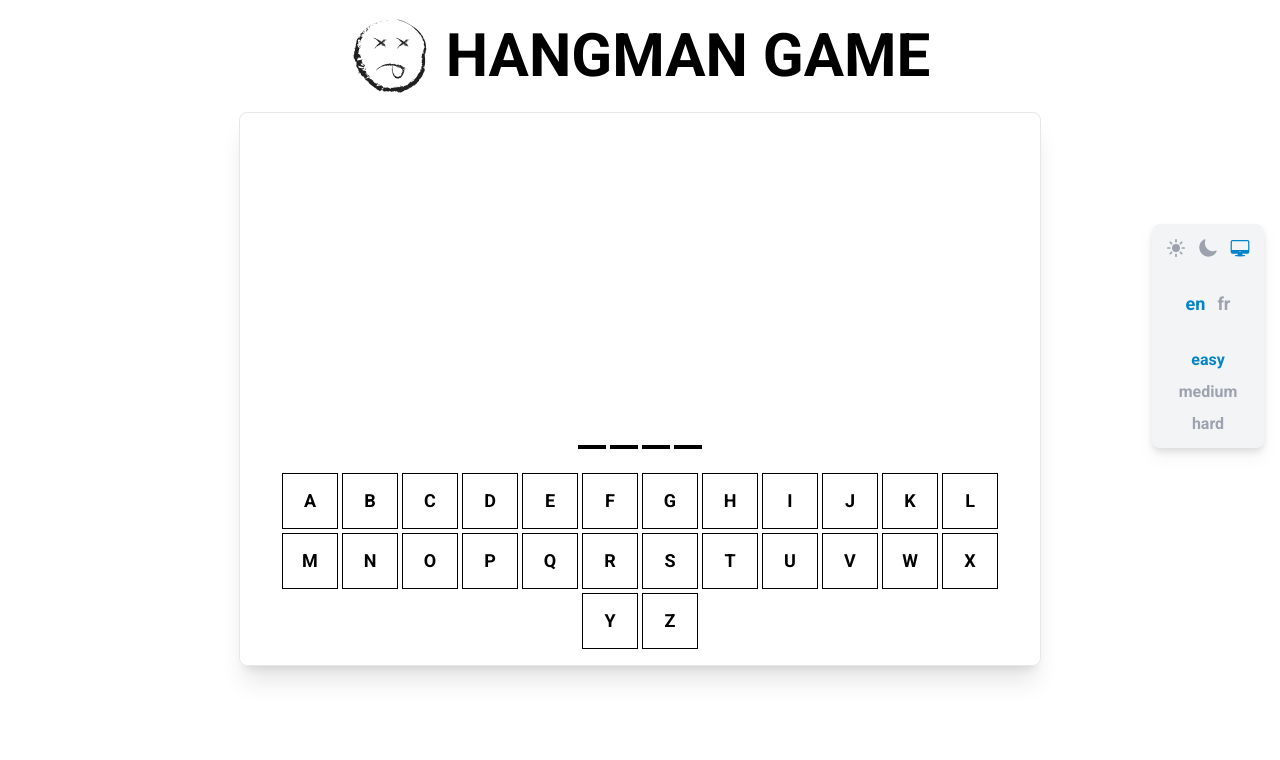
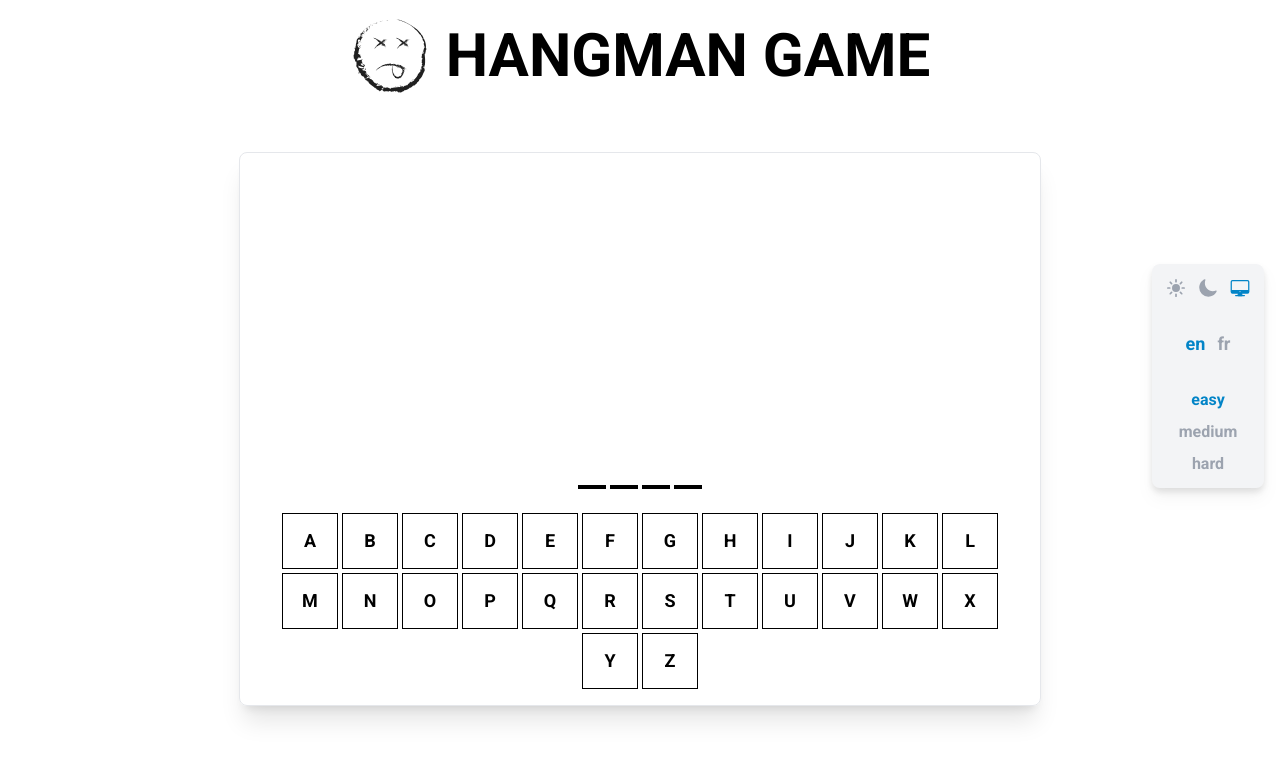
Before and after one commit to BorisLabianca/hangman-game, a React (Vite) app: page / in a window 1280 px wide. Shown: the top 760 px of the page. Built offline with nearby package versions, Linux system fonts and the light colour scheme; a web font is replaced by a local one.

Commit message:
modified layout from md media query

```diff
--- a/src/App.tsx
+++ b/src/App.tsx
@@ -80,14 +80,14 @@ function App() {
   }, [winner, loser]);
 
   return (
-    <div className="App dark:bg-black min-h-screen flex flex-col items-center">
+    <div className="App dark:bg-black min-h-screen flex flex-col items-center md:gap-10">
       <Header
         getWord={getWord}
         setWordToGuess={setWordToGuess}
         setGuessedLetters={setGuessedLetters}
       />
       <div className="flex flex-col gap-6 my-0 mx-3 items-center p-4 justify-center max-w-5xl md:border-gray-200 md:border-solid md:border md:rounded-lg md:shadow-xl md:dark:shadow-[0px_2px_10px_rgba(225,225,225,0.5)] md:dark:bg-gray-900 md:dark:border-none md:relative">
-        <div className="hidden rounded-lg dark:bg-slate-800 dark:drop-shadow-[0px_2px_10px_rgba(225,225,225,0.5)] bg-gray-100 md:flex justify-center items-center gap-6 md:flex-col md:absolute md:right-4 md:top-28 md:p-2 md:drop-shadow-lg min-[1100px]:right-4 min-[1100px]:fixed min-[1100px]:top-56">
+        <div className="hidden rounded-lg dark:bg-slate-800 dark:drop-shadow-[0px_2px_10px_rgba(225,225,225,0.5)] bg-gray-100 md:flex justify-center items-center gap-6 md:flex-col md:absolute md:right-4 md:top-28 md:p-2 md:drop-shadow-lg min-[1100px]:right-4 min-[1100px]:fixed min-[1100px]:top-[264px]">
           <ThemeSwitch />
           <LanguageSwitch />
           <DifficultySwitch
```
